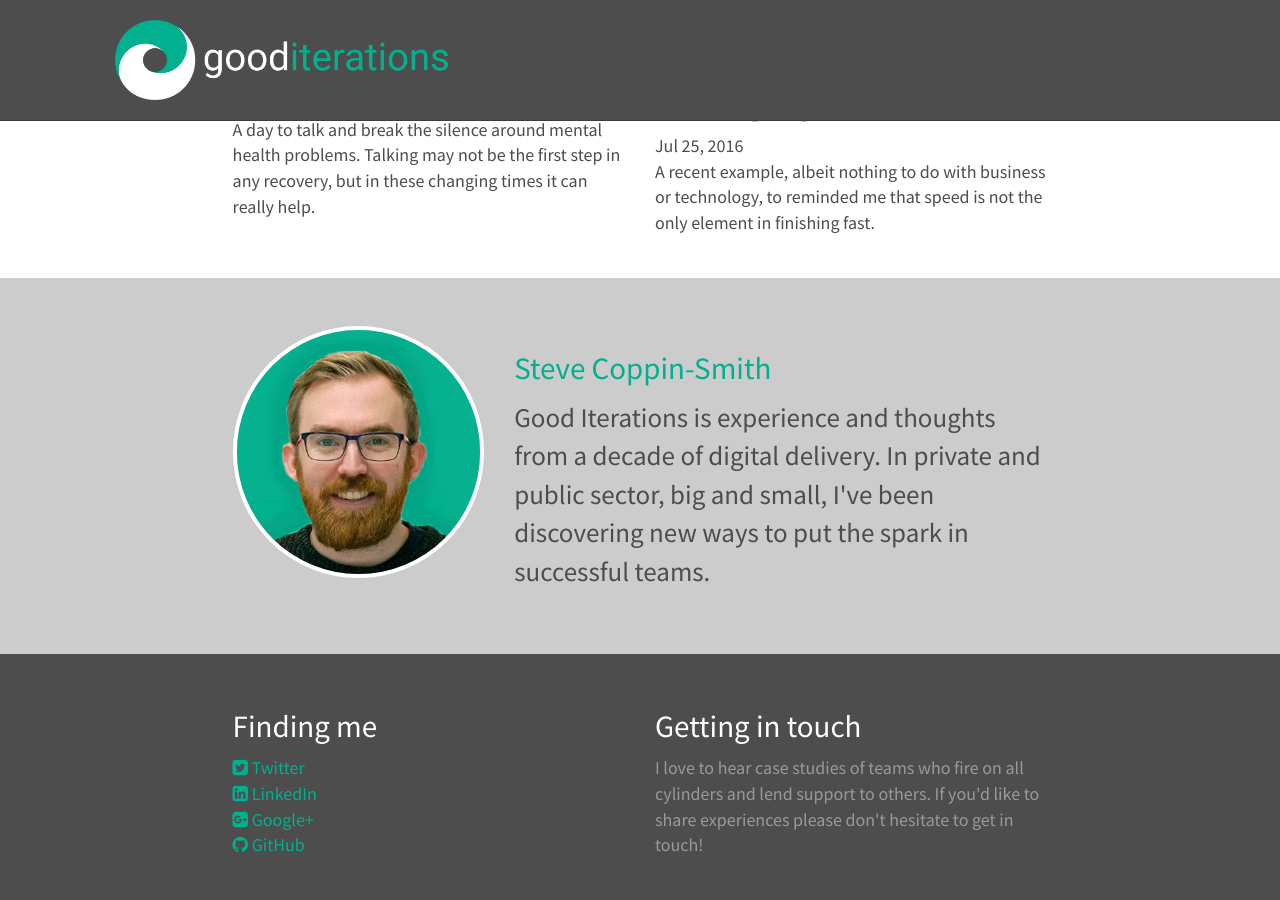
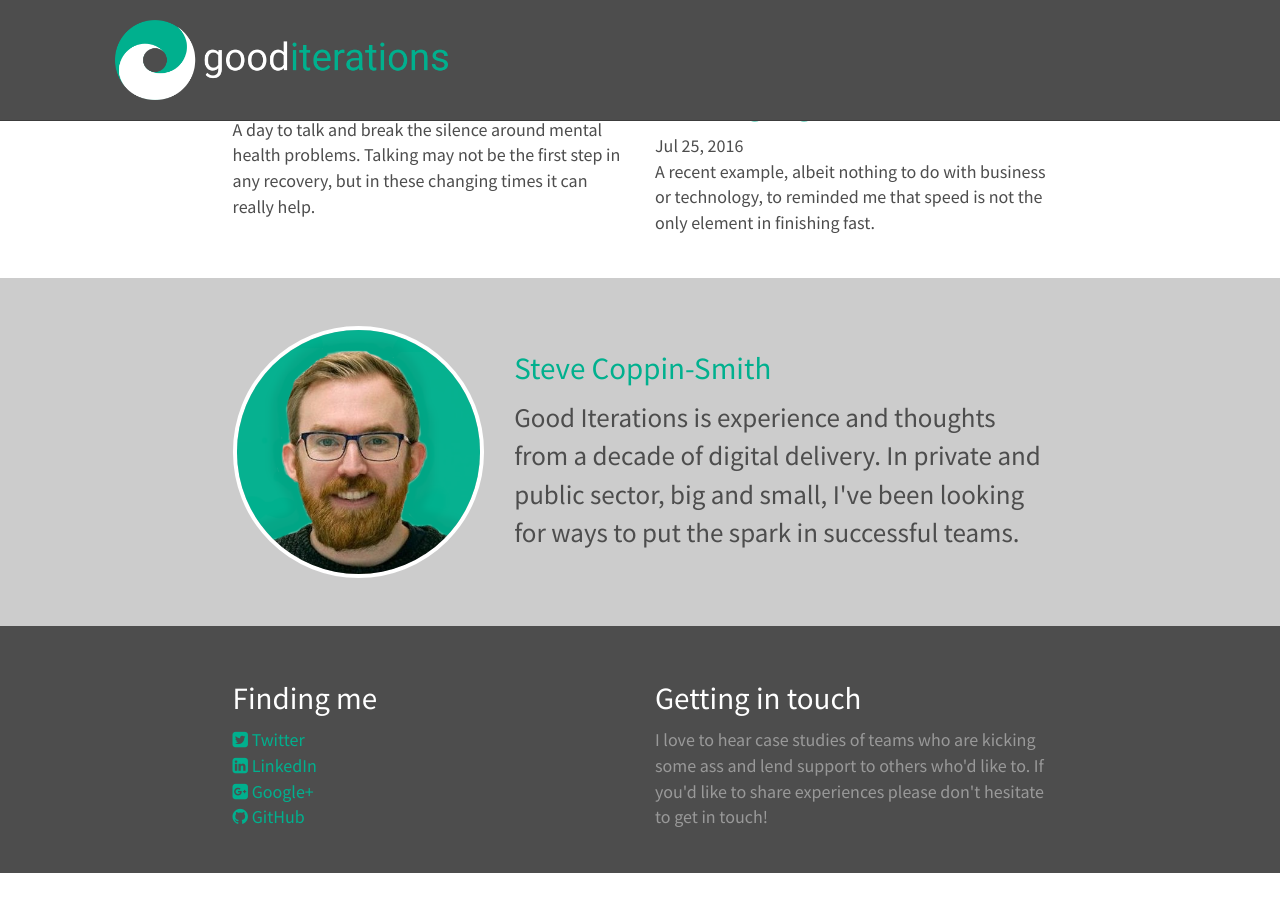
Before and after one commit to goodits/gi-blog, a Jekyll site: the page built from index.html, in a window 1280 px wide and 900 px high, scrolled down 745 px. Built offline with Jekyll 4.4.1, drawn with Linux system fonts in a browser that asks for light colours; nearby versions of some CDN libraries; after the commit the page ends 1618 px from its top, so only the background shows below that.

Commit message:
Minor copy changes

```diff
--- a/_includes/footer.html
+++ b/_includes/footer.html
@@ -14,7 +14,7 @@
       <div class="col-md-6">
         <h3>Getting in touch</h3>
         <p>
-          I love to hear case studies of teams who fire on all cylinders and lend support to others. If you'd like to share experiences please don't hesitate to get in touch!
+          I love to hear case studies of teams who are kicking some ass and lend support to others who'd like to. If you'd like to share experiences please don't hesitate to get in touch!
         </p>
       </div>
     </div>
--- a/_includes/profile.html
+++ b/_includes/profile.html
@@ -6,7 +6,7 @@
       </div>
       <div class="col-sm-8">
         <h3>Steve Coppin-Smith</h3>
-        <p>Good Iterations is experience and thoughts from a decade of digital delivery. In private and public sector, big and small, I've been discovering new ways to put the spark in successful teams.</p>
+        <p>Good Iterations is experience and thoughts from a decade of digital delivery. In private and public sector, big and small, I've been looking for ways to put the spark in successful teams.</p>
       </div>
     </div>
   </div>
```
